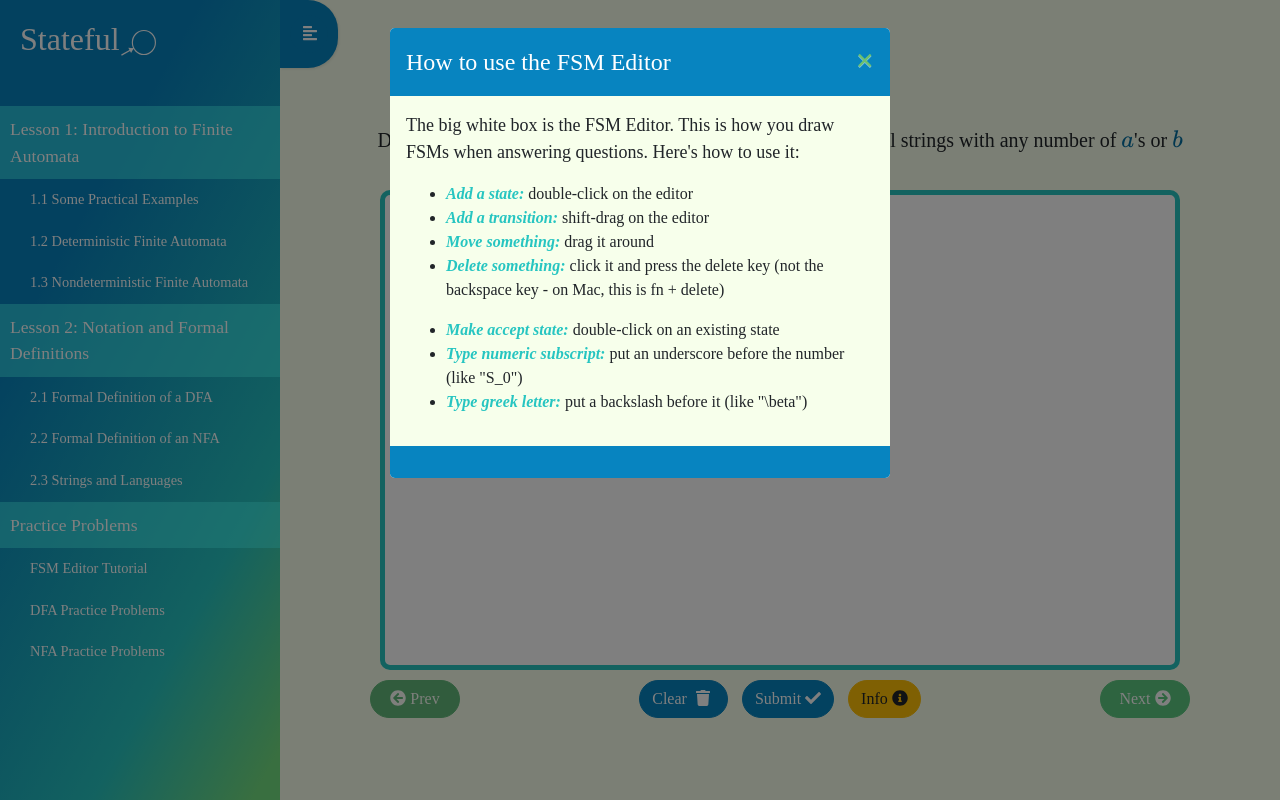
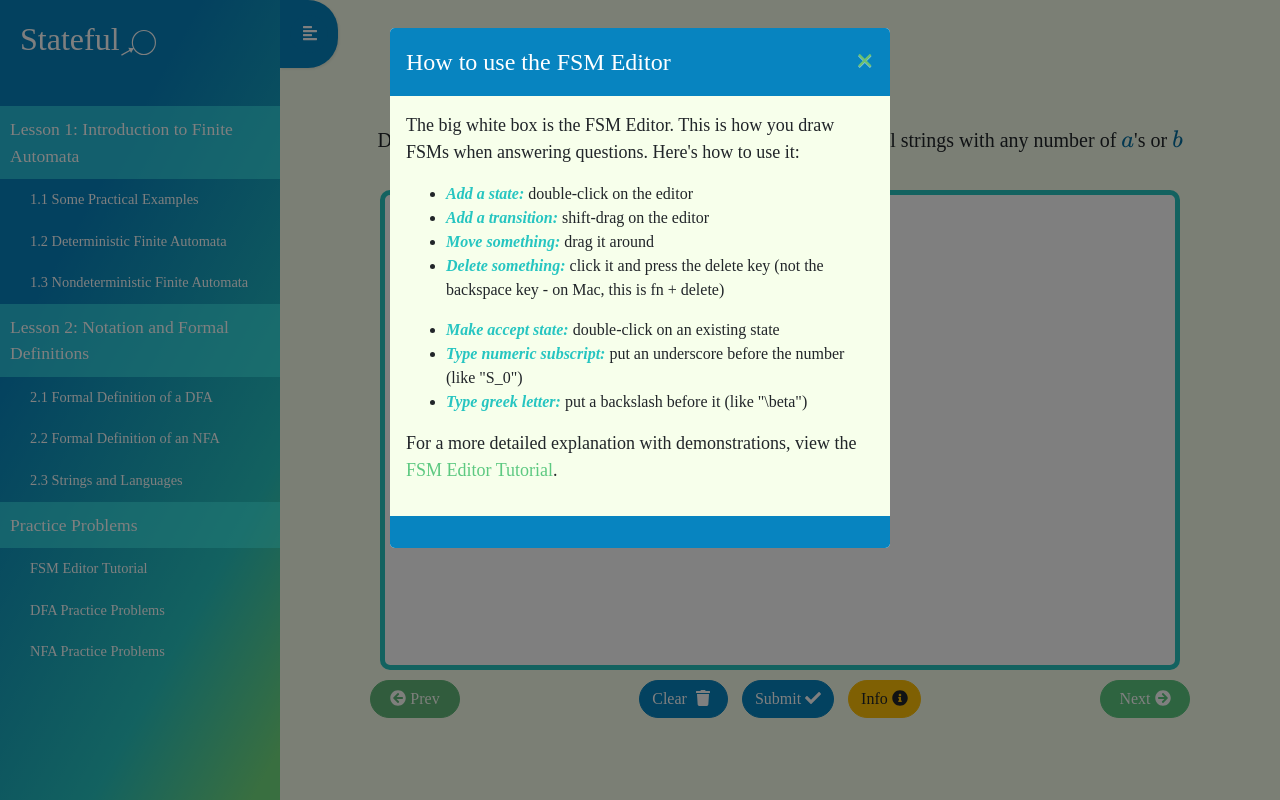
Before and after one commit to jkallini/Stateful, a Flask app: page /DFAproblem/1 in a window 1280 px wide, after a click on "Info". Run offline with Flask 2, Linux system fonts and the light colour scheme; some libraries are stand-ins or nearby versions.

Commit message:
Add link to FSM tutorial in info box

```diff
--- a/templates/editor-info.html
+++ b/templates/editor-info.html
@@ -25,8 +25,8 @@
                     </li>
                     <li><b class='term'>Type greek letter:</b> put a backslash before it (like "\beta")</li>
                 </ul>
-                <!-- <p>For a more detailed explanation with demonstrations, view the <a href='/tutorial'>FSM Editor
-                        Tutorial</a>.</p> -->
+                <p>For a more detailed explanation with demonstrations, view the <a href='/tutorial'>FSM Editor
+                        Tutorial</a>.</p>
             </div>
             <div class="modal-footer">
             </div>
```
